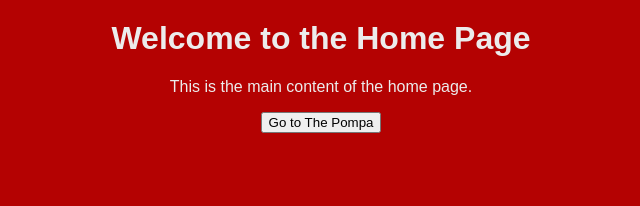
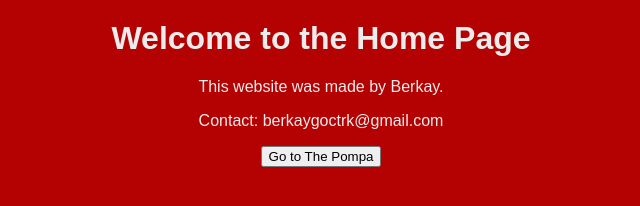
Before and after one commit to berkaygocturk/berkaygocturk.github.io, a plain HTML site: page index.html in a window 1280 px wide. Shown: the whole page, without its empty margins (319-959 px from the left). Drawn offline with Linux system fonts and the light colour scheme.

Commit message:
index_add

```diff
--- a/index.html
+++ b/index.html
@@ -7,7 +7,8 @@
 </head>
 <body>
     <h1>Welcome to the Home Page</h1>
-    <p>This is the main content of the home page.</p>
+    <p>This website was made by Berkay.</p>
+    <p>Contact: berkaygoctrk@gmail.com</p>
     <a href="thepompa.html"><button>Go to The Pompa</button></a>
 </body>
 </html>
```
